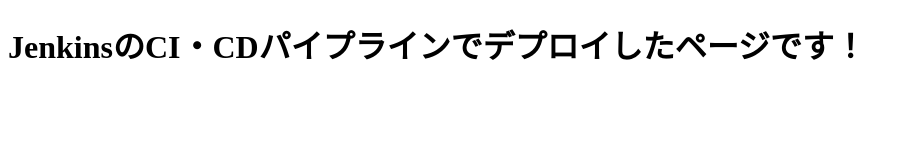
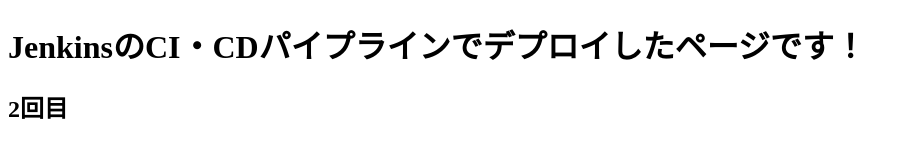
Before and after one commit to moriyamaES/udemy-jenkins-pipline-demo, a plain HTML site: page index.html in a window 1280 px wide. Shown: the whole page, without its empty margins (0-908 px from the left). Drawn offline with Linux system fonts and the light colour scheme.

Commit message:
Update index.html

```diff
--- a/index.html
+++ b/index.html
@@ -5,5 +5,6 @@
 </head>
 <body>
 <h1>JenkinsのCI・CDパイプラインでデプロイしたページです！</h1>
+<h2>2回目</h2>
 </body>
 </html>
```
